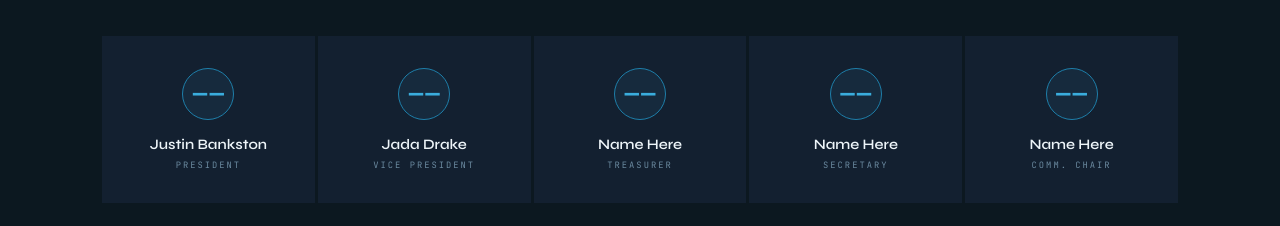
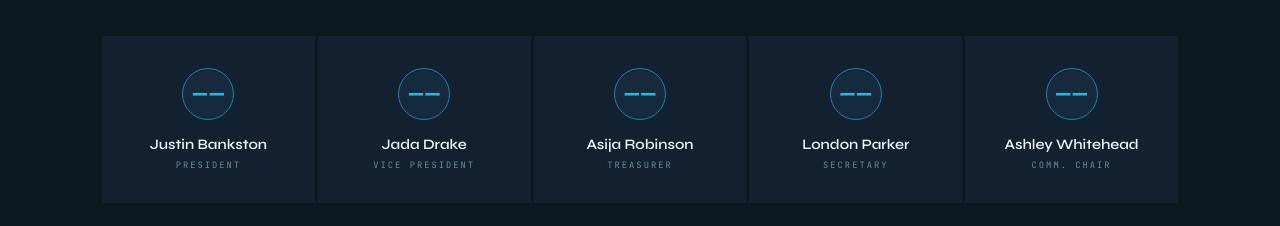
Before and after one commit to JAYKAAGE/NSBE-Kettering-B-Section-Website, a plain HTML site: page index.html in a window 1280 px wide. Shown: the part 1720-1946 px from the top of the page. Drawn offline with Linux system fonts and the light colour scheme.

Commit message:
Update officer names in index.html

```diff
--- a/index.html
+++ b/index.html
@@ -917,17 +917,17 @@ footer {
       </div>
       <div class="officer-tile">
         <div class="officer-monogram">——</div>
-        <div class="officer-name">Name Here</div>
+        <div class="officer-name">Asija Robinson</div>
         <div class="officer-role">Treasurer</div>
       </div>
       <div class="officer-tile">
         <div class="officer-monogram">——</div>
-        <div class="officer-name">Name Here</div>
+        <div class="officer-name">London Parker</div>
         <div class="officer-role">Secretary</div>
       </div>
       <div class="officer-tile">
         <div class="officer-monogram">——</div>
-        <div class="officer-name">Name Here</div>
+        <div class="officer-name">Ashley Whitehead</div>
         <div class="officer-role">Comm. Chair</div>
       </div>
     </div>
```
